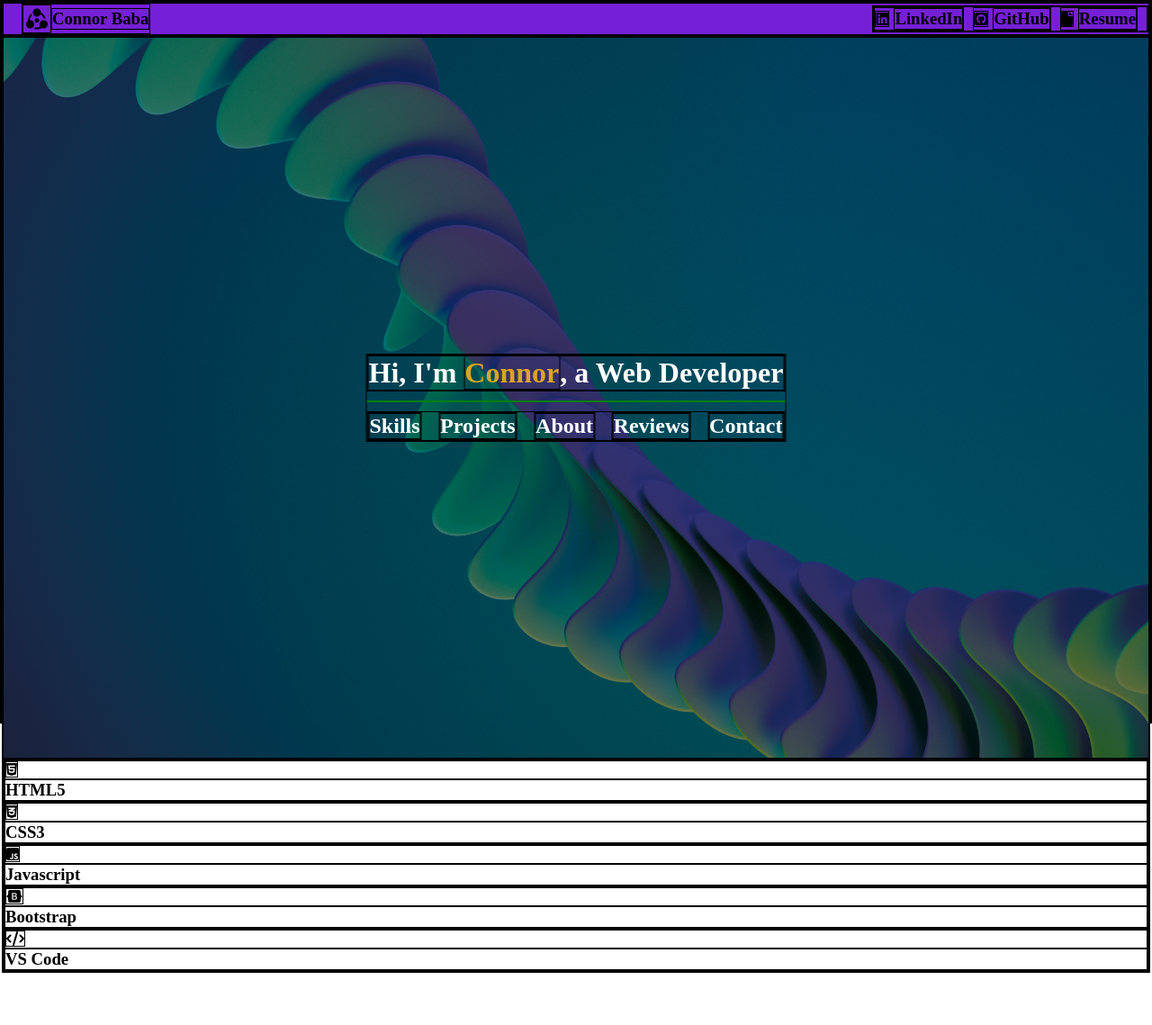
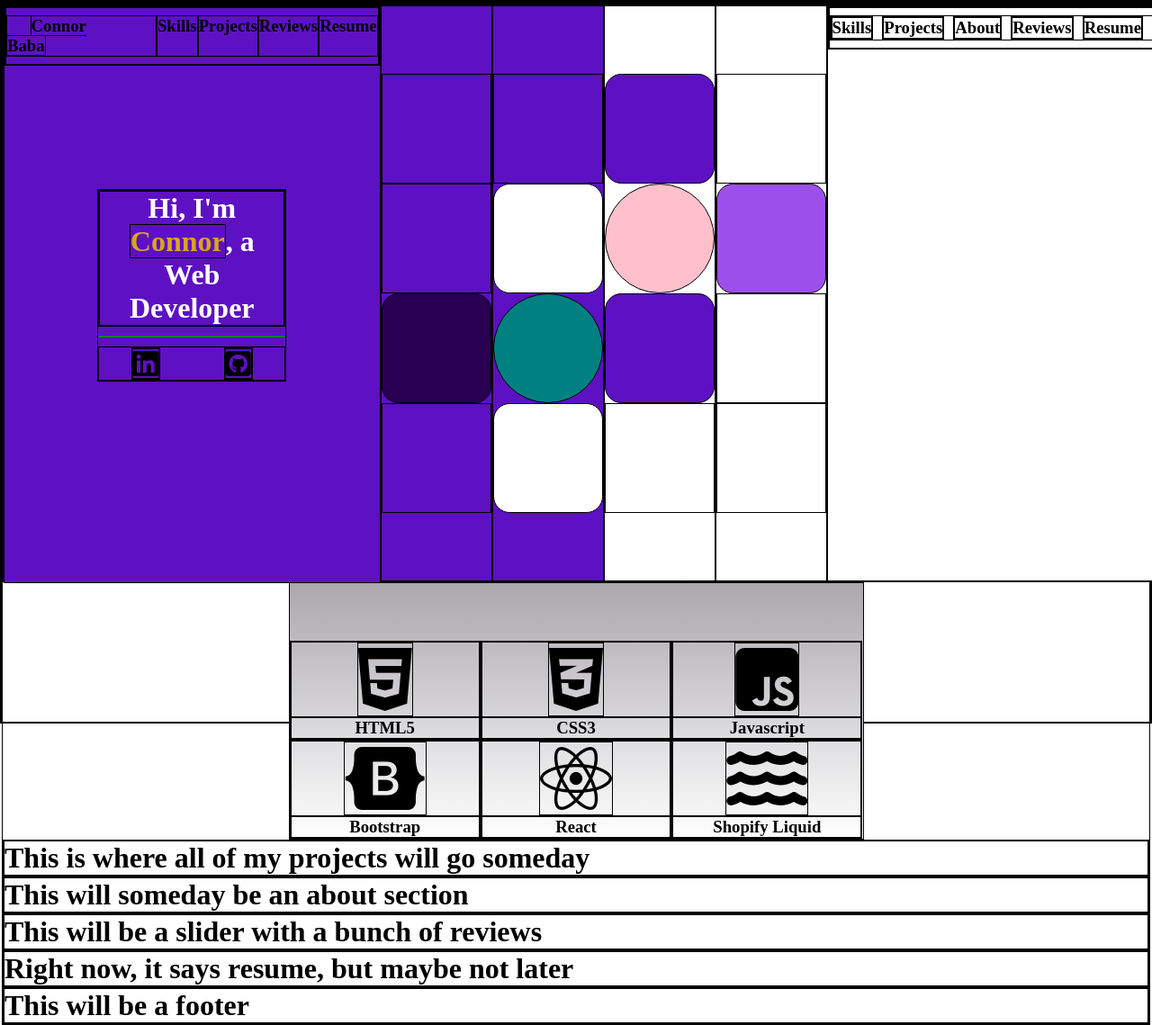
Before and after one commit to ConnorBabaCodes/Portfolio-2022, a plain HTML site: page index.html in a window 1280 px wide. Shown: the whole page at 90% size. Before the commit the page ends 1081 px from the top, so only its background shows below. Drawn offline with Linux system fonts and the light colour scheme.

Commit message:
changed hero section structure

```diff
--- a/index.html
+++ b/index.html
@@ -11,85 +11,151 @@
 
 <body>
     <header>
-        <div class="header">
-            <div class="logo header-item">
-                <object data="logo.svg" width="30" height="30"> </object>
-                <h3>Connor Baba</h3>
-            </div>
-            <div class="header-nav">
-                <nav>
-                    <ul><i class="fa-brands fa-linkedin"></i>
-                        <h3>LinkedIn</h3>
-                    </ul>
-                    <ul><i class="fa-brands fa-square-github"></i>
-                        <h3>GitHub</h3>
-                    </ul>
-                    <ul><i class="fa-solid fa-file"></i>
-                        <h3>Resume</h3>
-                    </ul>
-                </nav>
-            </div>
-        </div>
+
     </header>
     <main>
 
-        <div class="hero-img">
+        <div class="hero-container">
+            <div class="hero-left">
+                <header>
+                <div class="logo header-left">
+
+                    <h3><span class="home">Connor Baba</span></h3>
+                    <h3>Skills</h3>
+                    <h3>Projects</h3>
+                    <h3>Reviews</h3>
+                    <h3>Resume</h3>
+
+                </div>
+                </header>
             <div class="hero-content">
                 <div class="hero-intro">
                     <h1 class="hero-text">Hi, I'm <span class="name">Connor</span>, a Web Developer</h1>
                 </div>
                 <hr>
                 <div class="hero-nav">
-                    <div class="hero-nav-item hero-text">
-                        <h2>Skills</h2>
+                    <div class="hero-nav-item hero-icon">
+                        <i class="fa-brands fa-linkedin fa-2x"></i>
                     </div>
-                    <div class="hero-nav-item hero-text">
-                        <h2>Projects</h2>
+
+                    <div class="hero-nav-item hero-icon">
+                        <i class="fa-brands fa-square-github fa-2x"></i>
                     </div>
-                    <div class="hero-nav-item hero-text">
-                        <h2>About</h2>
-                    </div>
-                    <div class="hero-nav-item hero-text">
-                        <h2>Reviews</h2>
-                    </div>
-                    <div class="hero-nav-item hero-text">
-                        <h2>Contact</h2>
-                    </div>
+
                 </div>
             </div>
         </div>
-        <div class="skills-container">
+        <div class="hero-mid hero-mid-main shapes">
+
+            <div class="shape"></div>
+            <div class="shape"></div>
+
+                <div class="square shape alt-square1"></div>
+
+            <div class="shape"></div>
+        </div>
+        <div class=" hero-mid hero-mid-main shapes">
+            <div class="shape"></div>
+
+                <div class="square shape white-square"></div>
+
+
+                <div class="circle shape teal-circle"></div>
+
+
+                <div class="square shape white-square"></div>
+
+
+        </div>
+        <div class=" hero-mid hero-mid-white shapes">
+
+                <div class="square shape main-square"></div>
+
+
+                <div class="circle shape pink-circle"></div>
+
+
+                <div class="square shape main-square"></div>
+
+            <div class="shape"></div>
+
+        </div>
+        <div class=" hero-mid her-mid-white shapes">
+            <div class="shape"></div>
+
+                <div class="square shape alt-square2"></div>
+
+            <div class="shape"></div>
+            <div class="shape"></div>
+
+        </div>
+        <div class="hero-right">
+            <header>
+            <div class="header-nav header-right">
+                <nav>
+                    <ul>
+                        <h3>Skills</h3>
+                    </ul>
+                    <ul>
+                        <h3>Projects</h3>
+                    </ul>
+                    <ul>
+                        <h3>About</h3>
+                    </ul>
+                    <ul>
+                        <h3>Reviews</h3>
+                    </ul>
+                    <ul>
+                        <h3>Resume</h3>
+                    </ul>
+                </nav>
+            </div>
+            </header>
+        </div>
+        </div>
+        <div class="skills-container section">
                 <div class="skill">
-                    <div class="skill-icon">
-                        <i class="fa-brands fa-html5"></i>
+                    <div class="skill-icon-container">
+                        <i class="fa-brands fa-html5 skill-icon fa-5x"></i>
                     </div>
                     <h3 class="skill-name">HTML5</h3>
                 </div>
                 <div class="skill">
-                    <div class="skill-icon">
-                        <i class="fa-brands fa-css3-alt"></i>
+                    <div class="skill-icon-container">
+                        <i class="fa-brands fa-css3-alt skill-icon fa-5x"></i>
                     </div>
                     <h3 class="skill-name">CSS3</h3>
                 </div>
                 <div class="skill">
-                    <div class="skill-icon">
-                        <i class="fa-brands fa-square-js"></i>
+                    <div class="skill-icon-container">
+                        <i class="fa-brands fa-square-js  skill-icon fa-5x"></i>
                     </div>
                     <h3 class="skill-name">Javascript</h3>
                 </div>
                 <div class="skill">
-                    <div class="skill-icon">
-                        <i class="fa-brands fa-bootstrap"></i>
+                    <div class="skill-icon-container">
+                        <i class="fa-brands fa-bootstrap skill-icon fa-5x"></i>
                     </div>
                     <h3 class="skill-name">Bootstrap</h3>
                 </div>
                 <div class="skill">
-                    <div class="skill-icon">
-                        <i class="fa-solid fa-code"></i>
+                    <div class="skill-icon-container">
+                        <i class="fa-brands fa-react fa-5x"></i>
                     </div>
-                    <h3 class="skill-name">VS Code</h3>
+                    <h3 class="skill-name">React</h3>
+                </div>
+                <div class="skill">
+                    <div class="skill-icon-container">
+                        <i class="fa-solid fa-water skill-icon fa-5x"></i>
+                    </div>
+                    <h3 class="skill-name">Shopify Liquid</h3>
                 </div>
         </div>
+        <div class="projects container"><h1>This is where all of my projects will go someday</h1></div>
+        <div class="about"><h1>This will someday be an about section</h1></div>
+        <div class="reviews"><h1>This will be a slider with a bunch of reviews</h1></div>
+        <div class="resume"><h1>Right now, it says resume, but maybe not later</h1></div>
+        <div class="footer"><h1>This will be a footer</h1></div>
     </div>
     </main>
 </body>
--- a/styles.css
+++ b/styles.css
@@ -1,4 +1,8 @@
-::root {
+:root {
+    --main-color: #5d11c2;
+    --alt-color: #6ea8ff;
+
+
 
 }
 /* clear default styling*/
@@ -11,20 +15,42 @@
 body {
     height: 100vh;
 }
+
+/* general */
+
+.section {
+    padding-top: 5%;
+}
+
 /* header stuff*/
 .header {
     display: flex;
     justify-content: space-between;
     align-items: center;
-    background-color: #7520d6;
+    background: linear-gradient(#aaa7ad, #ffffff)
 
 }
 
-.logo {
-    margin-left: 20px;
+
+.home {
+    margin-left: 2vw;
+    margin-right: 8vw;
+}
+
+.header-left, .header-right{
+    padding-top: 1vh;
+    padding-bottom: 1vh;
     display: flex;
-    align-items: center;
+
 }
+
+
+
+.header-left {
+    justify-content: space-evenly;
+}
+
+
 
 nav {
     display: flex;
@@ -37,28 +63,20 @@ ul {
     align-items: center;
 }
 
-/* hero image stuff*/
+/* hero stuff*/
 
-.hero-img {
-    background-image: linear-gradient(rgba(0, 0, 0, 0.5), rgba(0, 0, 0, 0.5)), url('hero-img2.jpg');
-    background-position: center;
-    background-repeat: no-repeat;
-    background-size: cover;
-    position: relative;
-    height: 800px;
+.hero-container {
+    height: 80vh;
+    width: 100vw;
+    display: flex;
+
 }
+
 .hero-content {
     text-align: center;
-    position: absolute;
-    top: 50%;
-    left: 50%;
-    transform: translate(-50%, -50%);
-}
-
-hr {
-    border-color: green;
-    margin-top: 10px;
-    margin-bottom: 10px;
+    width: 50%;
+   margin: auto;
+   margin-top: 33%;
 }
 
 .hero-text {
@@ -72,11 +90,99 @@ hr {
 
 .hero-nav {
     display: flex;
-    justify-content: space-between;
+    justify-content: space-around;
 }
+
+hr {
+    border-color: green;
+    margin-top: 10px;
+    margin-bottom: 10px;
+}
+
+.hero-left {
+    width: 70vw;
+    height: 100%;
+    background-color: var(--main-color);
+}
+
+.hero-mid {
+    display: flex;
+    flex-direction: column;
+    justify-content: center;
+}
+
+.hero-mid-main {
+    background-color: var(--main-color);
+}
+
+.hero-main-white {
+    background-color: white;
+}
+
+.hero-right {
+    width: 30vw;
+
+    background-color: white;
+}
+
+
+/* hero shapes*/
+
+.shape {
+    width: 120px;
+    height: 120px;
+}
+
+.square {
+    border-radius: 15%;
+}
+
+.circle {
+    border-radius: 50%;
+}
+
+.main-square {
+    background-color: var(--main-color);
+}
+
+
+.alt-square1 {
+    background-color: #290052;
+
+}
+
+.alt-square2 {
+    background-color: #9d50e9;
+
+}
+
+.teal-circle {
+    background-color: teal;
+}
+
+.pink-circle {
+    background-color: pink;
+}
+
+.white-square {
+    background-color: white;
+}
+
 
 /* skills section */
 
 .skills-container {
+    width: 50%;
     display: grid;
+    grid-template-columns: 1fr 1fr 1fr;
+    margin: auto;
+    background: linear-gradient(#aaa7ad, #ffffff);
 }
+
+.skill-icon-container {
+   display: flex;
+   justify-content: space-around;
+}
+.skill-name {
+    text-align: center;
+}
```
